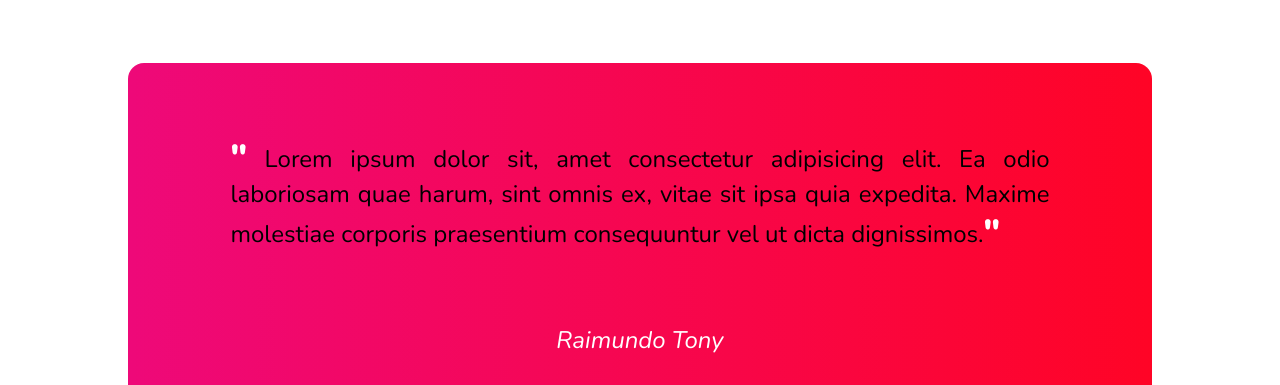
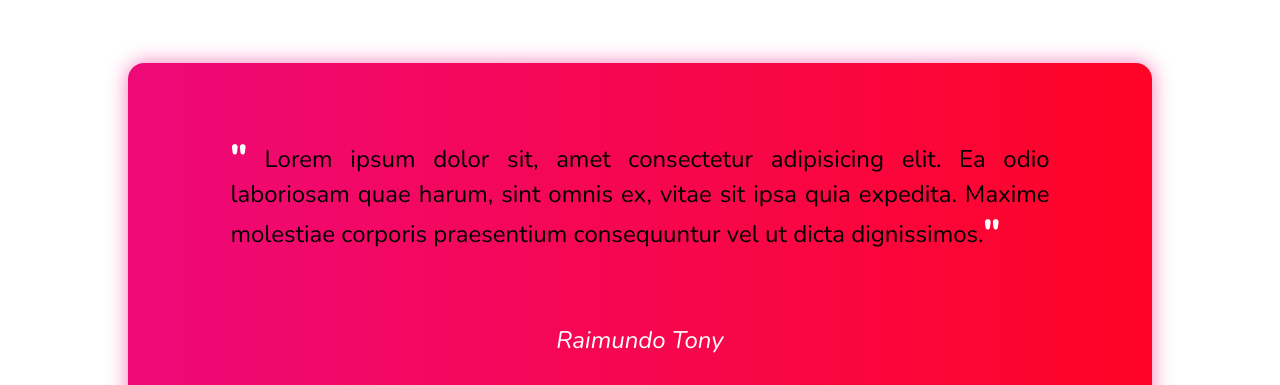
Before and after one commit to TyperGuy/quote-generator, a plain HTML site: page index.html in a window 1280 px wide. Shown: the part 137-522 px from the top of the page. Drawn offline with nearby package versions, Linux system fonts and the light colour scheme.

Commit message:
feat : Card UI

```diff
--- a/style.css
+++ b/style.css
@@ -21,6 +21,7 @@ body{
   flex-direction: column;
   justify-content: center;
   align-items: center;
+ box-shadow: 0px 0px 20px #ee097988;
 }
 .controls-container{
   height: 20%;
```
